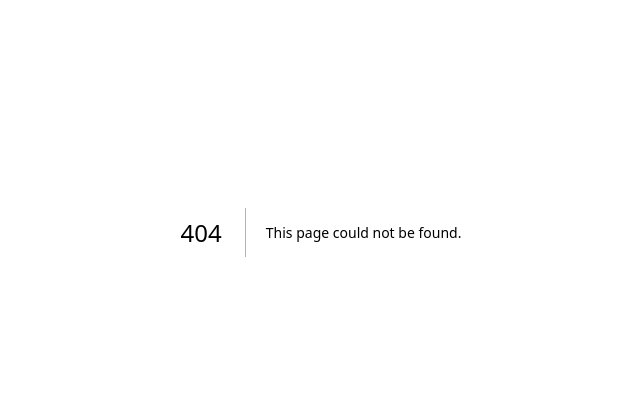
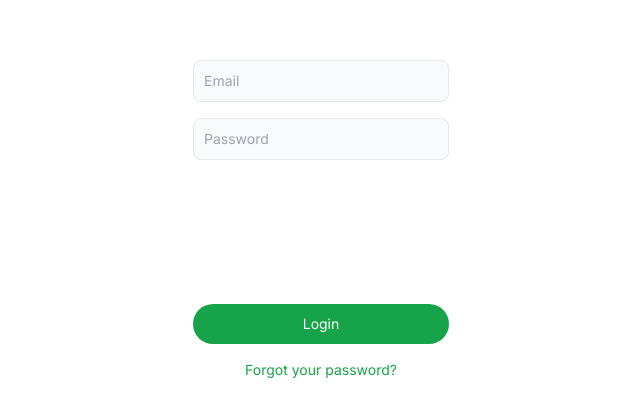
Before and after one commit to Jake-mc221/Agriculture-App, a Next.js app: page /login in a window 1280 px wide. Before the commit this address had no page. Shown: the part 168-584 px from the top of the page, without its empty margins (319-959 px from the left). Built offline with nearby package versions, Linux system fonts and the light colour scheme.

Commit message:
Added login page (wip)

```diff
--- /dev/null
+++ b/src/app/login/page.tsx
@@ -0,0 +1,19 @@
+
+export default function Login() {
+
+    return (
+        <main className="w-full h-screen flex items-center justify-center bg-white">
+
+            <form className="grid gap-4 mb-6 md:grid-cols-1 flex-initial w-64">
+                <input type="text" placeholder="Email" className="text-gray-600 bg-gray-50 border text-sm rounded-lg p-2.5"/>
+                <input type="text" placeholder="Password" className="text-gray-600 bg-gray-50 border text-sm rounded-lg p-2.5"/>
+                <div className="pt-32">
+                    <button type="submit" className="text-white bg-green-600 hover:bg-green-800 rounded-full text-sm w-full px-5 py-2.5">Login</button>
+                </div>
+                <label
+                    className="text-green-600 text-sm text-center">Forgot your password?
+                </label>
+            </form>
+      </main>
+    )
+}
```
